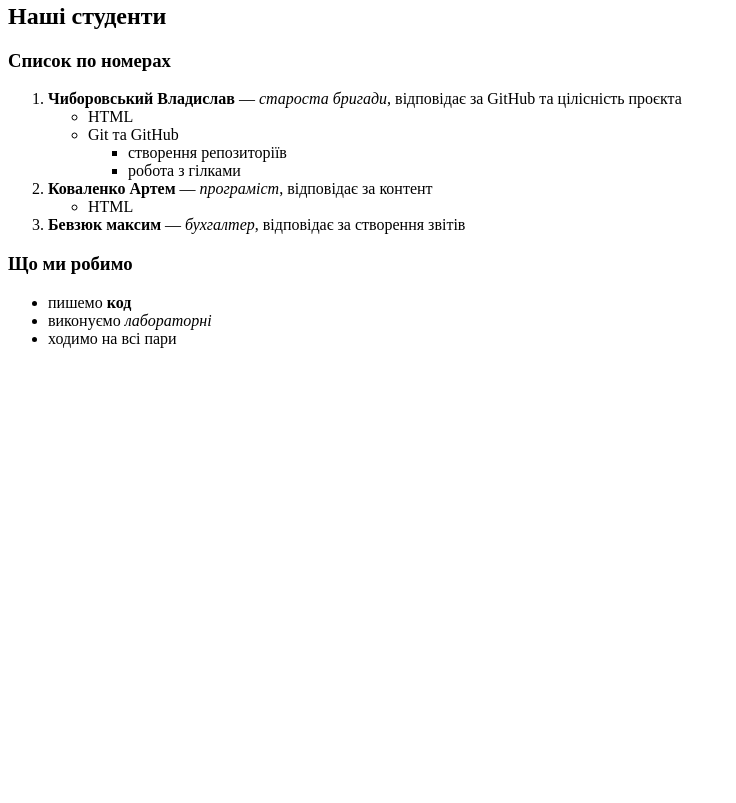
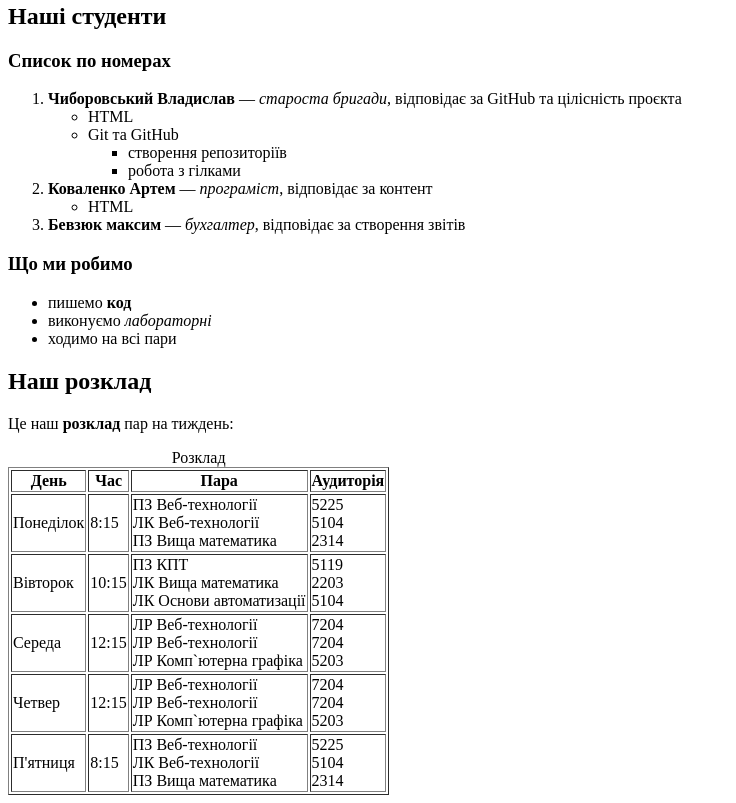
Before and after one commit to ch1burek/laba-HTML, a plain HTML site: page index.html in a window 1280 px wide. Shown: the part 685-1488 px from the top of the page, without its empty margins (0-736 px from the left). Before the commit the page ends 1049 px from the top, so only its background shows below. Drawn offline with Linux system fonts and the light colour scheme.

Commit message:
add rozklad

```diff
--- a/index.html
+++ b/index.html
@@ -26,7 +26,8 @@
       </nav>
     </header>
     <main>
-            <section id="pro_nas">
+      <!-- про бригаду -->
+      <section id="pro_nas">
         <h2>Про нашу бригаду</h2>
         <article>
           <h3>Хто ми такі</h3>
@@ -52,6 +53,7 @@
           <h6>Але стараємось</h6>
         </article>
       </section>
+      <!-- студенти -->
       <section id="studenty">
         <h2>Наші студенти</h2>
         <article>
@@ -93,6 +95,53 @@
           </ul>
         </article>
       </section>
+      <!-- розклад -->
+      <section id="rozklad">
+        <h2>Наш розклад</h2>
+        <p>Це наш <strong>розклад</strong> пар на тиждень:</p>
+        <table border="1">
+          <caption>
+            Розклад
+          </caption>
+          <tr>
+            <th>День</th>
+            <th>Час</th>
+            <th>Пара</th>
+            <th>Аудиторія</th>
+          </tr>
+          <tr>
+            <td>Понеділок</td>
+            <td>8:15</td>
+            <td>ПЗ Веб-технології <br>ЛК Веб-технології<br> ПЗ Вища математика </td>
+            <td>5225 <br>5104 <br>2314 </td>
+          </tr>
+          <tr>
+            <td>Вівторок</td>
+            <td>10:15</td>
+            <td>ПЗ КПТ <br> ЛК Вища математика <br> ЛК Основи автоматизації </td>
+            <td>5119 <br> 2203 <br> 5104 </td>
+          </tr>
+          <tr>
+            <td>Середа</td>
+            <td>12:15</td>
+            <td>ЛР Веб-технології <br>ЛР Веб-технології <br>ЛР Комп`ютерна графіка</td>
+            <td>7204 <br> 7204 <br> 5203 </td>
+          </tr>
+          <tr>
+            <td>Четвер</td>
+            <td>12:15</td>
+            <td>ЛР Веб-технології <br>ЛР Веб-технології <br>ЛР Комп`ютерна графіка</td>
+            <td>7204 <br> 7204 <br> 5203 </td>
+          </tr>
+          <tr>
+            <td>П'ятниця</td>
+            <td>8:15</td>
+            <td>ПЗ Веб-технології <br>ЛК Веб-технології<br> ПЗ Вища математика </td>
+            <td>5225 <br>5104 <br>2314 </td>
+          </tr>
+        </table>
+      </section>
+
     </main>
   </body>
 </html>
```
